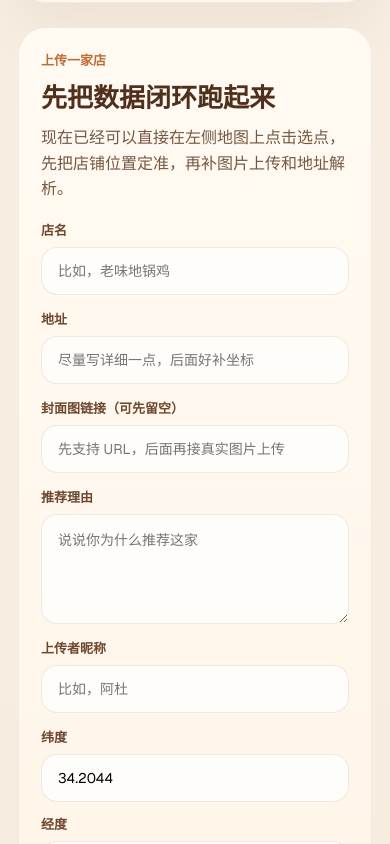
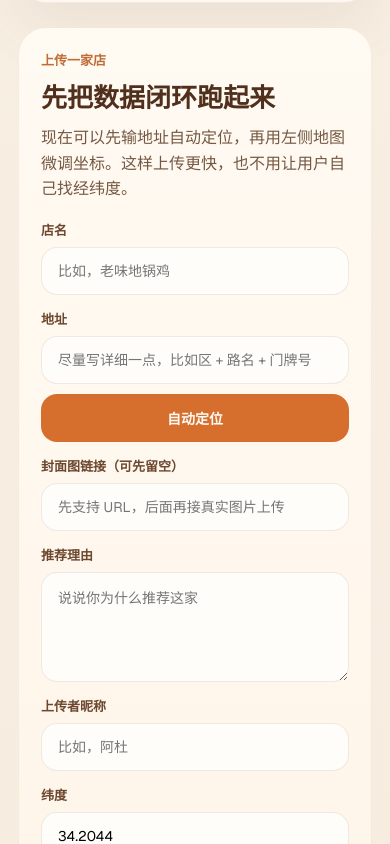
Before and after one commit to dingdingzzw-web/xuzhou-food-map, a Next.js app in the folder web/: page / in a window 390 px wide. Shown: the part 3800-4644 px from the top of the page. Built offline with nearby package versions, Linux system fonts and the light colour scheme; no server answers.

Commit message:
feat: auto locate shop address with amap

```diff
--- a/web/src/app/page.tsx
+++ b/web/src/app/page.tsx
@@ -158,7 +158,11 @@ export default function Home() {
           </div>
         </div>
 
-        <UploadShopPanel onCreateShop={handleCreateShop} selectedCoords={pickerCoords} />
+        <UploadShopPanel
+          onCreateShop={handleCreateShop}
+          selectedCoords={pickerCoords}
+          onAutoLocate={(coords) => setPickerCoords(coords)}
+        />
       </section>
     </main>
   );
--- a/web/src/components/map/zoomable-map.tsx
+++ b/web/src/components/map/zoomable-map.tsx
@@ -107,6 +107,14 @@ export function ZoomableMap({
     } else {
       pickerMarkerRef.current.setLngLat([pickerPosition.lng, pickerPosition.lat]);
     }
+
+    map.flyTo({
+      center: [pickerPosition.lng, pickerPosition.lat],
+      zoom: Math.max(map.getZoom(), 14.5),
+      speed: 0.8,
+      curve: 1.1,
+      essential: true,
+    });
   }, [pickerPosition]);
 
   useEffect(() => {
--- a/web/src/components/shops/upload-shop-panel.module.css
+++ b/web/src/components/shops/upload-shop-panel.module.css
@@ -60,6 +60,28 @@
   min-height: 110px;
 }
 
+.addressRow {
+  display: grid;
+  grid-template-columns: minmax(0, 1fr) 120px;
+  gap: 10px;
+}
+
+.locateButton {
+  border: 0;
+  border-radius: 16px;
+  background: #d66f2d;
+  color: #fffaf5;
+  font-size: 14px;
+  font-weight: 700;
+  cursor: pointer;
+  padding: 0 14px;
+}
+
+.locateButton:disabled {
+  opacity: 0.6;
+  cursor: wait;
+}
+
 .coordRow {
   display: grid;
   grid-template-columns: 1fr 1fr;
@@ -105,7 +127,12 @@
 }
 
 @media (max-width: 640px) {
+  .addressRow,
   .coordRow {
     grid-template-columns: 1fr;
   }
+
+  .locateButton {
+    min-height: 48px;
+  }
 }
--- a/web/src/components/shops/upload-shop-panel.tsx
+++ b/web/src/components/shops/upload-shop-panel.tsx
@@ -1,6 +1,8 @@
 "use client";
 
 import { useEffect, useMemo, useState } from "react";
+import { hasAmapEnv } from "@/lib/env";
+import { geocodeAddress } from "@/lib/geocode";
 import type { Shop } from "@/types/shop";
 import styles from "./upload-shop-panel.module.css";
 
@@ -17,12 +19,17 @@ export interface CreateShopInput {
 interface UploadShopPanelProps {
   onCreateShop?: (input: CreateShopInput) => Promise<Shop | null>;
   selectedCoords?: { lat: number; lng: number } | null;
+  onAutoLocate?: (coords: { lat: number; lng: number }) => void;
 }
 
 const DEFAULT_LAT = 34.2044;
 const DEFAULT_LNG = 117.28565;
 
-export function UploadShopPanel({ onCreateShop, selectedCoords }: UploadShopPanelProps) {
+export function UploadShopPanel({
+  onCreateShop,
+  selectedCoords,
+  onAutoLocate,
+}: UploadShopPanelProps) {
   const [form, setForm] = useState<CreateShopInput>({
     name: "",
     address: "",
@@ -33,6 +40,7 @@ export function UploadShopPanel({ onCreateShop, selectedCoords }: UploadShopPane
     lng: DEFAULT_LNG,
   });
   const [submitting, setSubmitting] = useState(false);
+  const [locating, setLocating] = useState(false);
   const [feedback, setFeedback] = useState<string>("");
 
   useEffect(() => {
@@ -52,6 +60,38 @@ export function UploadShopPanel({ onCreateShop, selectedCoords }: UploadShopPane
         form.creator_name.trim(),
     );
   }, [form]);
+
+  async function handleAutoLocate() {
+    if (!form.address.trim()) {
+      setFeedback("先填地址，我再帮你自动定位。");
+      return;
+    }
+
+    if (!hasAmapEnv) {
+      setFeedback("还没配置高德 Key，暂时不能自动定位。先点地图选点，或把 NEXT_PUBLIC_AMAP_KEY 配到 Vercel。 ");
+      return;
+    }
+
+    setLocating(true);
+    setFeedback("正在根据地址自动定位...");
+
+    try {
+      const result = await geocodeAddress(form.address.trim());
+      setForm((current) => ({
+        ...current,
+        address: result.formattedAddress,
+        lat: Number(result.lat.toFixed(6)),
+        lng: Number(result.lng.toFixed(6)),
+      }));
+      onAutoLocate?.({ lat: result.lat, lng: result.lng });
+      setFeedback("定位到了，地图已经跳过去了。如果位置有点偏，再点地图微调一下。");
+    } catch (error) {
+      console.error("[shops] geocode failed", error);
+      setFeedback("自动定位没命中。你可以把地址写得更完整一点，或者直接点左侧地图选点。");
+    } finally {
+      setLocating(false);
+    }
+  }
 
   async function handleSubmit(event: React.FormEvent<HTMLFormElement>) {
     event.preventDefault();
@@ -100,7 +140,7 @@ export function UploadShopPanel({ onCreateShop, selectedCoords }: UploadShopPane
         <p className={styles.eyebrow}>上传一家店</p>
         <h2>先把数据闭环跑起来</h2>
         <p className={styles.desc}>
-          现在已经可以直接在左侧地图上点击选点，先把店铺位置定准，再补图片上传和地址解析。
+          现在可以先输地址自动定位，再用左侧地图微调坐标。这样上传更快，也不用让用户自己找经纬度。
         </p>
       </div>
 
@@ -116,11 +156,21 @@ export function UploadShopPanel({ onCreateShop, selectedCoords }: UploadShopPane
 
         <label className={styles.field}>
           <span>地址</span>
-          <input
-            value={form.address}
-            onChange={(event) => updateField("address", event.target.value)}
-            placeholder="尽量写详细一点，后面好补坐标"
-          />
+          <div className={styles.addressRow}>
+            <input
+              value={form.address}
+              onChange={(event) => updateField("address", event.target.value)}
+              placeholder="尽量写详细一点，比如区 + 路名 + 门牌号"
+            />
+            <button
+              type="button"
+              className={styles.locateButton}
+              onClick={handleAutoLocate}
+              disabled={locating}
+            >
+              {locating ? "定位中..." : "自动定位"}
+            </button>
+          </div>
         </label>
 
         <label className={styles.field}>
@@ -175,14 +225,14 @@ export function UploadShopPanel({ onCreateShop, selectedCoords }: UploadShopPane
 
         <div className={styles.tips}>
           <span>默认坐标是徐州市中心</span>
-          <span>点左侧地图可自动带入坐标</span>
+          <span>高德负责地址解析，左侧地图负责微调</span>
           <span>{selectedCoords ? `当前选点：${selectedCoords.lat.toFixed(5)}, ${selectedCoords.lng.toFixed(5)}` : "还没选点时也能先手填坐标"}</span>
         </div>
 
         <button
           type="submit"
           className={styles.button}
-          disabled={!isValid || submitting || !onCreateShop}
+          disabled={!isValid || submitting || locating || !onCreateShop}
         >
           {submitting ? "上传中..." : "上传一家店"}
         </button>
--- /dev/null
+++ b/web/src/lib/geocode.ts
@@ -0,0 +1,49 @@
+import { env, hasAmapEnv } from "@/lib/env";
+
+interface AmapGeocodeResponse {
+  status?: string;
+  info?: string;
+  geocodes?: Array<{
+    location?: string;
+    formatted_address?: string;
+  }>;
+}
+
+export async function geocodeAddress(address: string) {
+  if (!hasAmapEnv) {
+    throw new Error("missing_amap_key");
+  }
+
+  const query = new URLSearchParams({
+    key: env.amapKey,
+    address,
+    city: "徐州",
+    output: "JSON",
+  });
+
+  const response = await fetch(`https://restapi.amap.com/v3/geocode/geo?${query.toString()}`);
+
+  if (!response.ok) {
+    throw new Error(`amap_http_${response.status}`);
+  }
+
+  const data = (await response.json()) as AmapGeocodeResponse;
+
+  if (data.status !== "1" || !data.geocodes?.length || !data.geocodes[0]?.location) {
+    throw new Error(data.info || "amap_geocode_failed");
+  }
+
+  const [lngText, latText] = data.geocodes[0].location.split(",");
+  const lng = Number(lngText);
+  const lat = Number(latText);
+
+  if (!Number.isFinite(lat) || !Number.isFinite(lng)) {
+    throw new Error("amap_geocode_invalid_location");
+  }
+
+  return {
+    lat,
+    lng,
+    formattedAddress: data.geocodes[0].formatted_address || address,
+  };
+}
```
